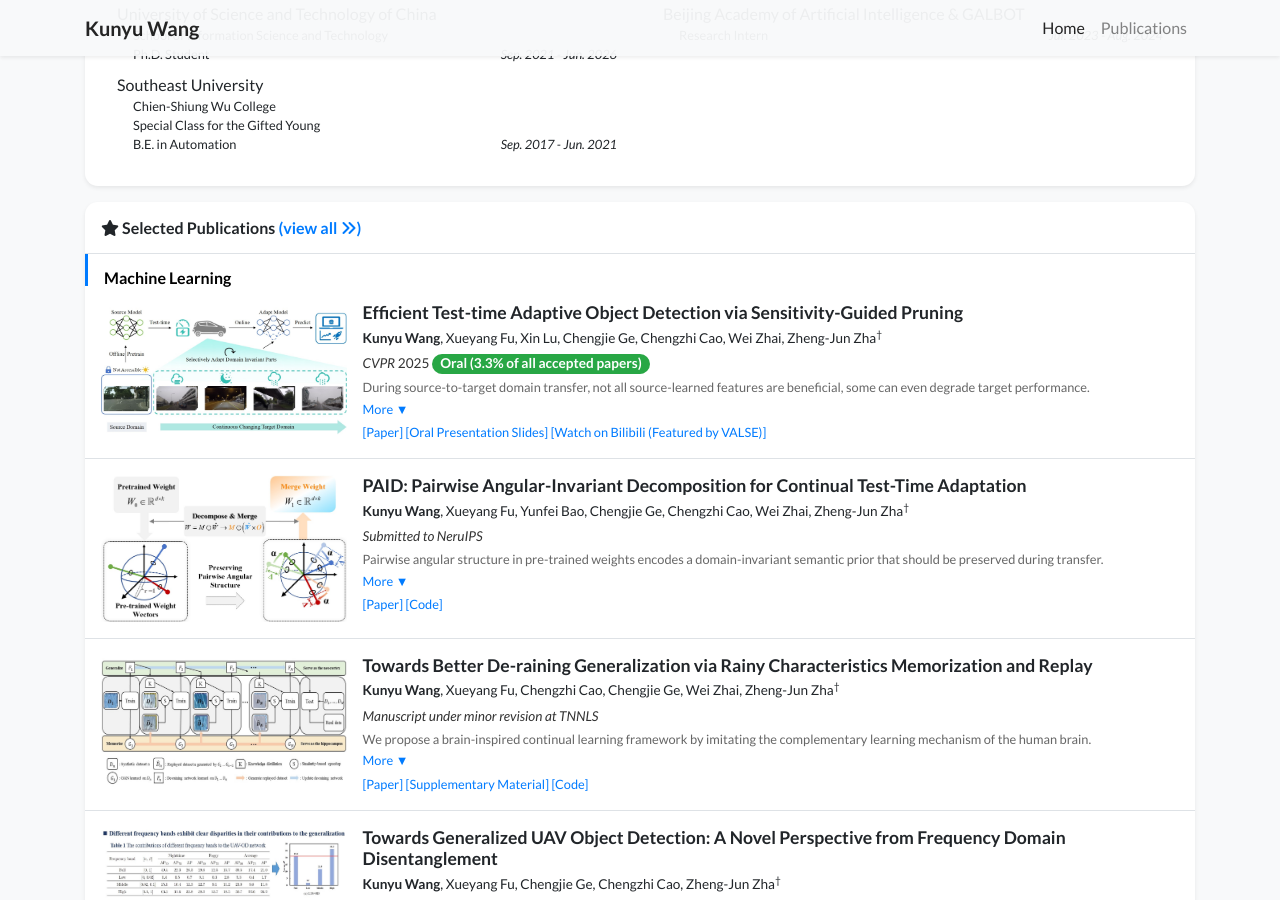
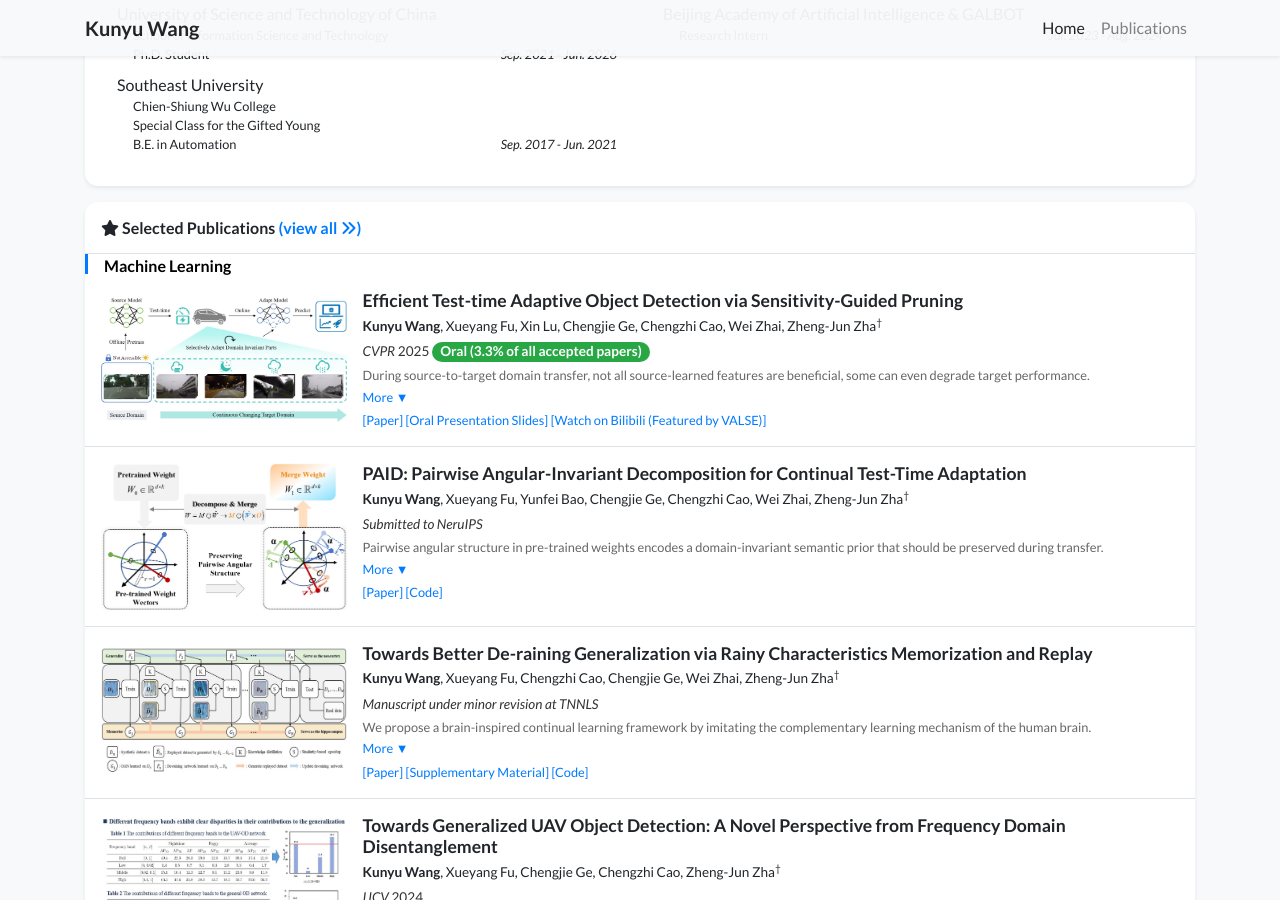
Before and after one commit to wangkunyu241/wangkunyu241.github.io, a Jekyll site: the page built from index.html, in a window 1280 px wide and 900 px high, scrolled down 898 px. Built offline with Jekyll 4.4.1, drawn with Linux system fonts in a browser that asks for light colours; nearby versions of some CDN libraries; a style sheet for code colours, icons or effects is not loaded.

Commit message:
Update publication_card.html

```diff
--- a/_includes/widgets/publication_card.html
+++ b/_includes/widgets/publication_card.html
@@ -5,31 +5,27 @@
 {% assign sai = all_selected | where: "category", "Spatial AI"      | sort: "date" | reverse %}
 
 <div class="my-3 p-0 bg-white shadow-sm rounded-xl">
-  <!-- 主标题 -->
   <h6 class="border-bottom border-gray p-3 mb-0">
     {% if include.title %}{{ include.title }}{% else %}<i class="fas fa-star"></i> Selected Recent Publications{% endif %}
     <a href="{{ 'publications' | relative_url }}">(view all <i class="fas fa-angle-double-right"></i>)</a>
   </h6>
 
-  <!-- Machine Learning -->
   {% if ml.size > 0 %}
-    <h6 class="subsection-title px-3 pt-3">Machine Learning</h6>
+    <h6 class="subsection-title px-3 pt-1">Machine Learning</h6>
     {% for item in ml %}
       {% include widgets/publication_item.html item=item first=false last=false %}
     {% endfor %}
   {% endif %}
 
-  <!-- Embodied AI -->
   {% if eai.size > 0 %}
-    <h6 class="subsection-title px-3 pt-3">Embodied AI</h6>
+    <h6 class="subsection-title px-3 pt-1">Embodied AI</h6>
     {% for item in eai %}
       {% include widgets/publication_item.html item=item first=false last=false %}
     {% endfor %}
   {% endif %}
 
-  <!-- Spatial AI -->
   {% if sai.size > 0 %}
-    <h6 class="subsection-title px-3 pt-3">Spatial AI</h6>
+    <h6 class="subsection-title px-3 pt-1">Spatial AI</h6>
     {% for item in sai %}
       {% include widgets/publication_item.html item=item first=false last=false %}
     {% endfor %}
```
